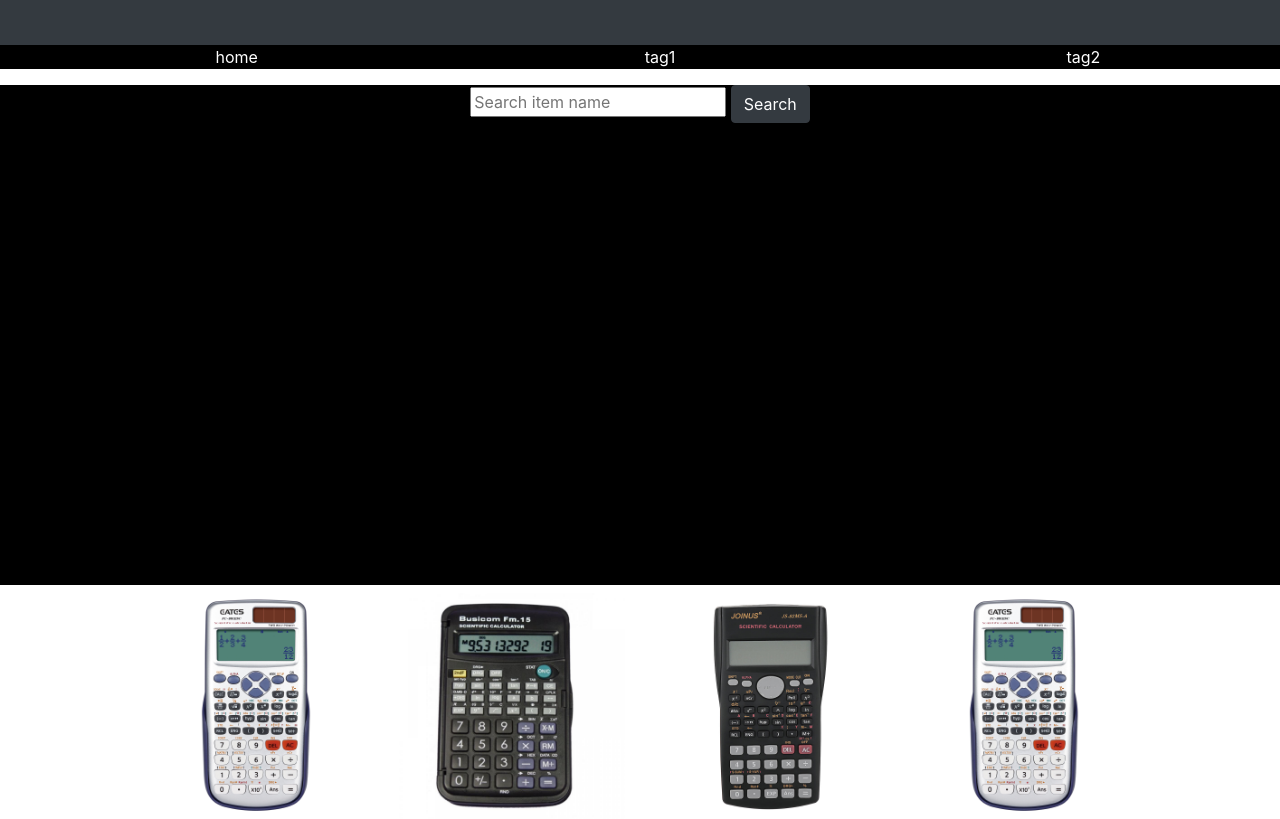
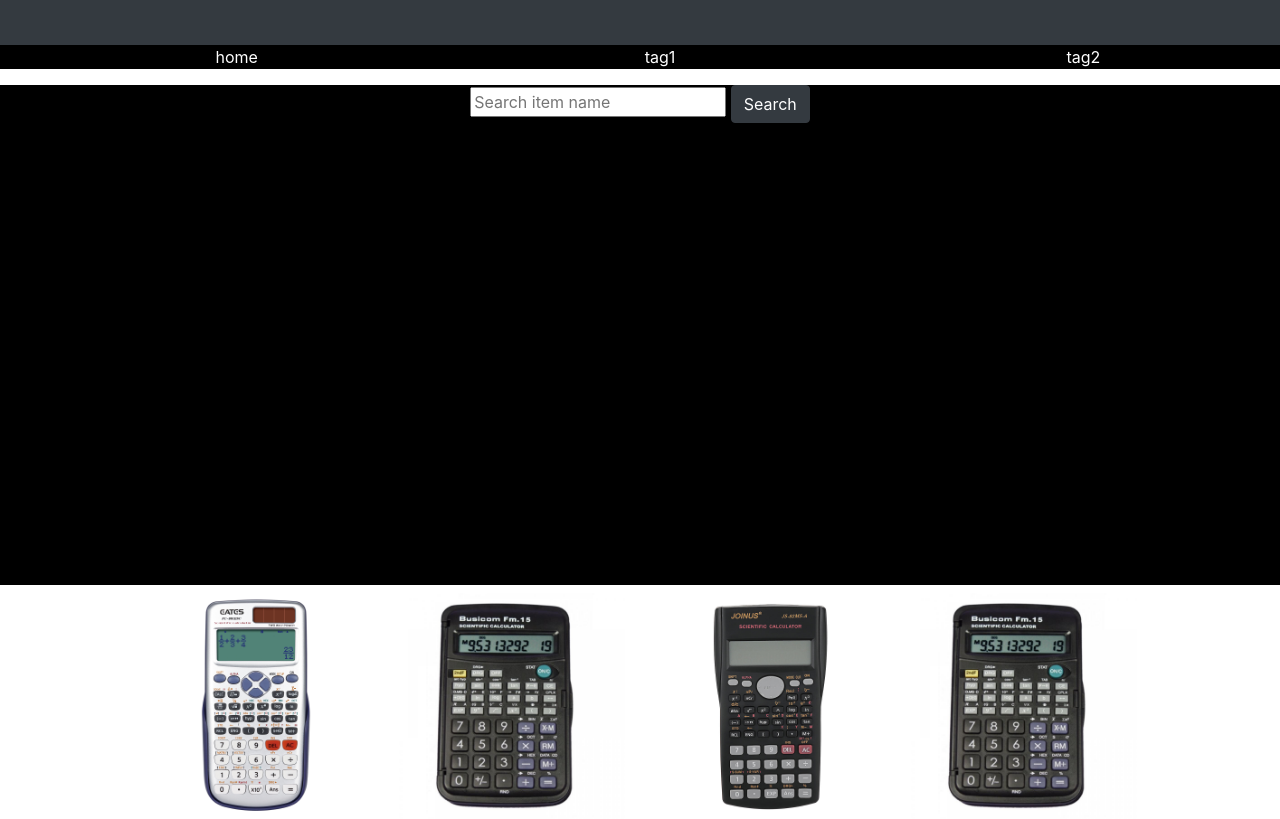
Before and after one commit to erjiale/sbuhacks2019, a plain HTML site: page index.html in a window 1280 px wide. Shown: the part 115-934 px from the top of the page. Drawn offline with nearby package versions, Linux system fonts and the light colour scheme.

Commit message:
changed index by jay

```diff
--- a/index.html
+++ b/index.html
@@ -43,7 +43,7 @@
 						<img src="calculator3.jpg" alt="silver algebra calculator" class="img-size"/>
 					</div>
 					<div class="col-md-3 pt-2">
-						<img src="calculator1.jpg" alt="silver algebra calculator" class="img-size"/>
+						<img src="calculator2.jpg" alt="silver algebra calculator" class="img-size"/>
 					</div>
 				</div>
 			</section>
```
